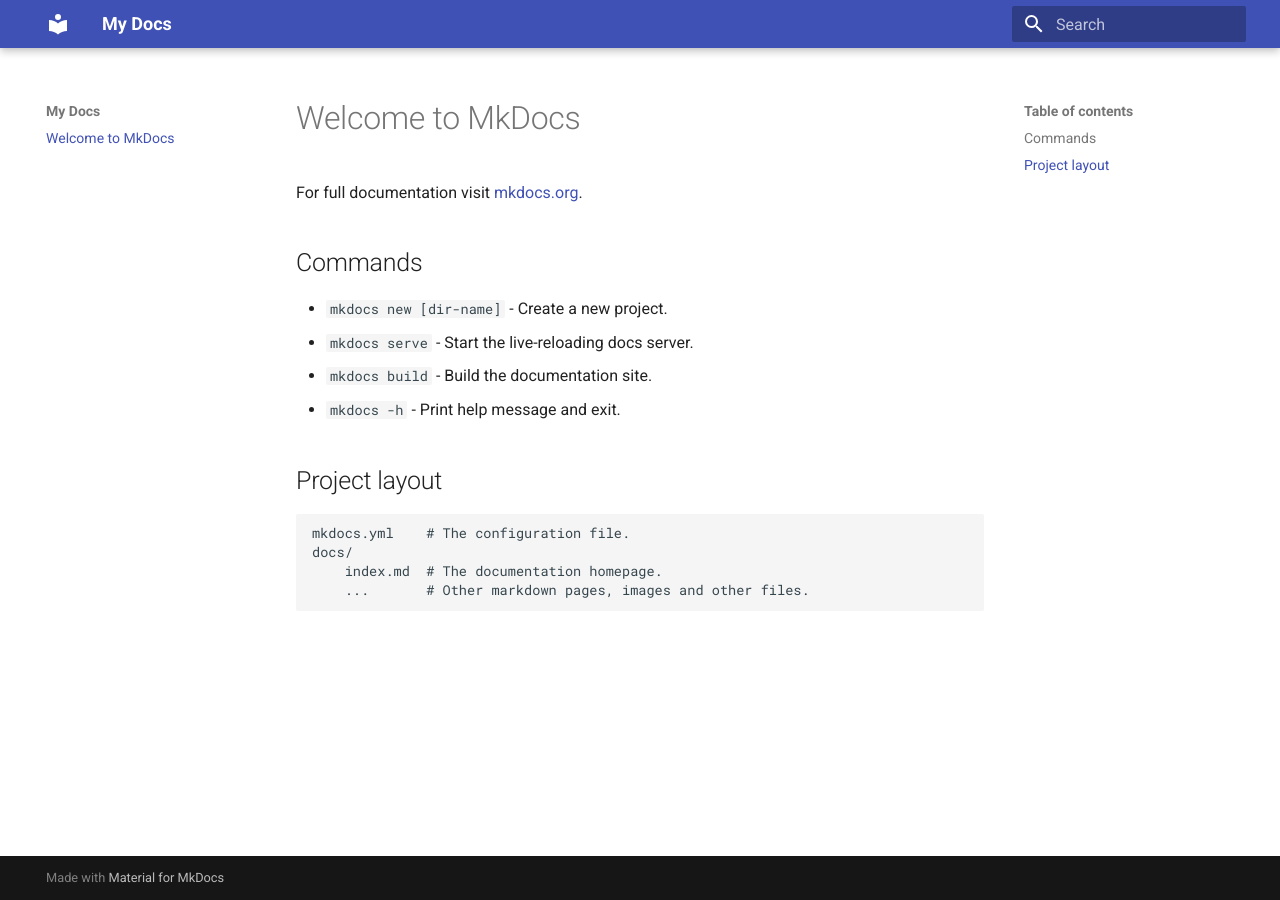
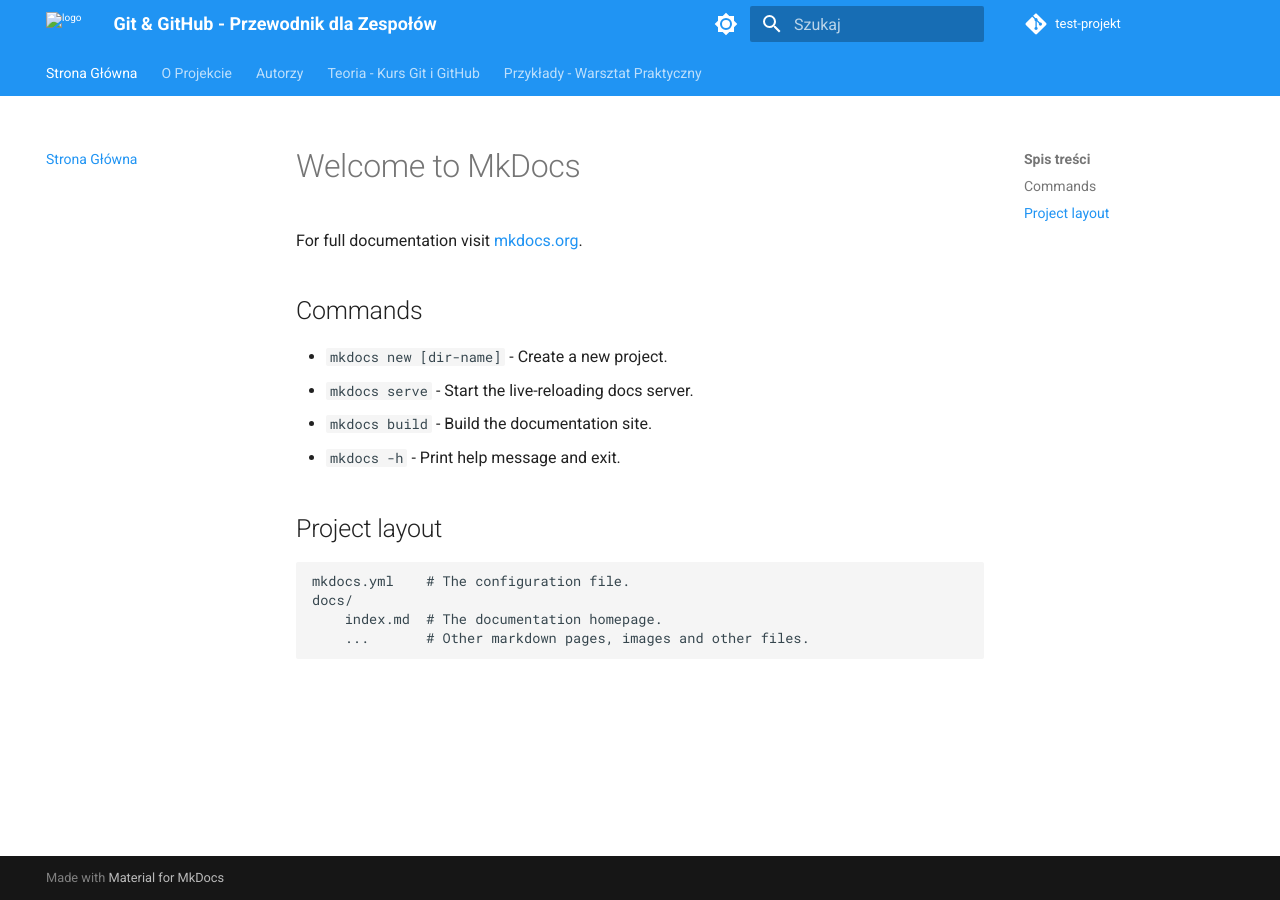
Before and after one commit to Snozlyy11/test-projekt, an MkDocs documentation site: the page built from docs/index.md, in a window 1280 px wide. Built offline with MkDocs 1.6.1 and Material for MkDocs 9.7.7, drawn with Linux system fonts in a browser that asks for light colours; comment, search, counter and statistics services are not loaded.

Commit message:
Test - dodanie struktury strony

```diff
--- a/mkdocs.yml
+++ b/mkdocs.yml
@@ -1,4 +1,62 @@
-site_name: My Docs
-site_url: https://sitename.example
+# Konfiguracja Projektu
+site_name: Git & GitHub - Przewodnik dla Zespołów
+site_author: 'Szymon Ślusarczyk i Kacper Augustyniak'
+site_description: >
+  Kompleksowa instrukcja konfiguracji i pracy z systemem kontroli wersji Git
+  oraz platformą GitHub, stworzona z myślą o efektywnej pracy zespołowej.
+
+# Link do repozytorium (ważne dla punktacji!)
+repo_url: https://github.com/Snozlyy11/test-projekt
+repo_name: test-projekt
+edit_uri: edit/main/docs/
+
+# Wygląd i motyw (celujemy w 20/20 pkt)
 theme:
   name: material
+  language: pl
+  logo: assets/logo-1.png # Przykładowa ścieżka do logo
+  palette:
+    # Paleta kolorów dla trybu jasnego i ciemnego
+    - scheme: default
+      primary: blue
+      accent: light-blue
+      toggle:
+        icon: material/brightness-7
+        name: Przełącz na tryb ciemny
+    - scheme: slate
+      primary: blue
+      accent: light-blue
+      toggle:
+        icon: material/brightness-4
+        name: Przełącz na tryb jasny
+  features:
+    - navigation.tabs
+    - navigation.top
+    - search.suggest
+    - search.highlight
+    - content.code.annotate
+    - content.tabs.link
+
+# Struktura nawigacji (kluczowe dla punktacji!)
+nav:
+  - Strona Główna: index.md
+  - O Projekcie: projekt.md
+  - Autorzy: autorzy.md
+  - Teoria - Kurs Git i GitHub:
+    - Wprowadzenie: teoria/index.md
+    # Tutaj będą dodawane kolejne rozdziały
+  - Przykłady - Warsztat Praktyczny:
+    - Wprowadzenie: przykłady/index.md
+    # Tutaj będą dodawane kolejne scenariusze
+
+# Rozszerzenia dla estetyki (Markdown)
+markdown_extensions:
+  - pymdownx.highlight:
+      anchor_linenums: true
+  - pymdownx.inlinehilite
+  - pymdownx.snippets
+  - admonition
+  - pymdownx.details
+  - pymdownx.superfences
+  - pymdownx.tabbed:
+      alternate_style: true
```
Also changed, not shown: assets/logo-1.png (added).
